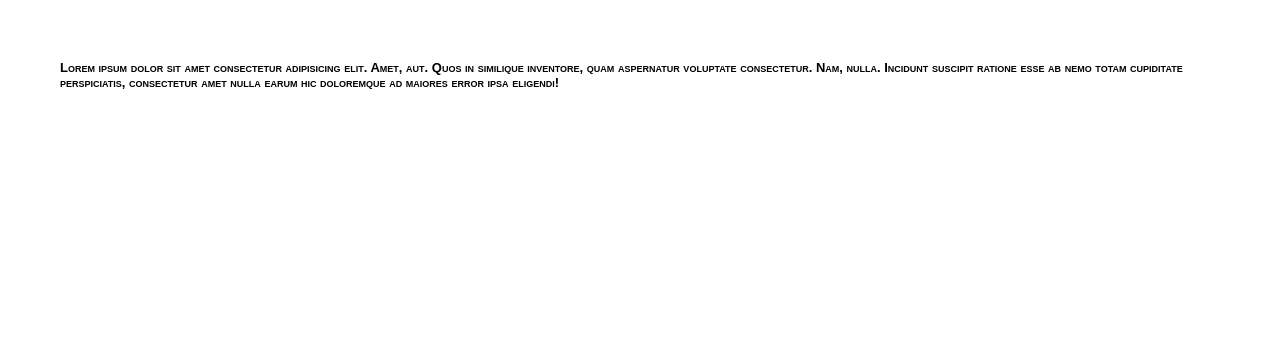
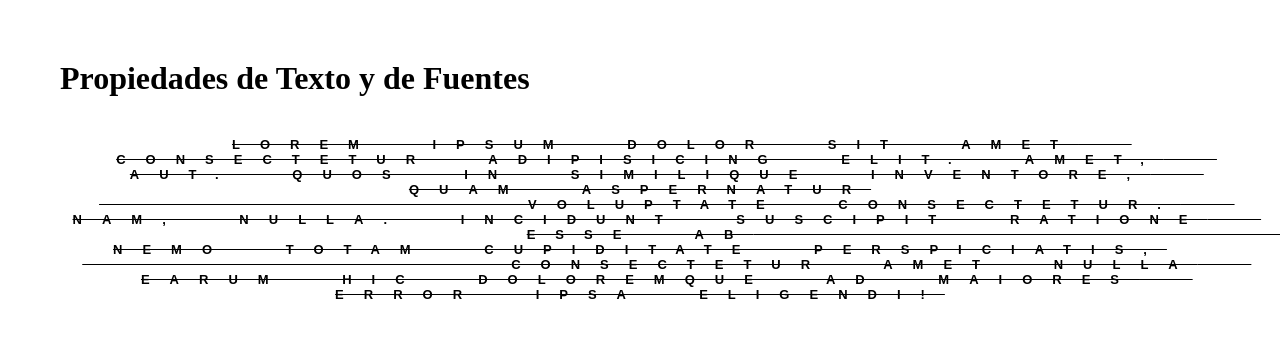
Before and after one commit to MarioVeroi/Curso-Programacion-Web, a plain HTML site: page Curso CSS/practica13.html in a window 1280 px wide. Drawn offline with Linux system fonts and the light colour scheme.

Commit message:
Agregando contenido de Propiedades de Texto y Fuentes

```diff
--- a/Curso CSS/CSS/style13.css
+++ b/Curso CSS/CSS/style13.css
@@ -9,4 +9,11 @@ p{
     font-weight: 900;
     font-size: small;
     font-variant: small-caps; /*Permite que esten en mayusculas, Pero conservando su tamaño*/
+    text-indent: 30px;
+    text-transform:  uppercase;
+    white-space: pre-wrap;
+    word-spacing: 30px;
+    letter-spacing: 20px;
+    text-align: center;
+    text-decoration: line-through;
 }
--- a/Curso CSS/practica13.html
+++ b/Curso CSS/practica13.html
@@ -9,8 +9,10 @@
 </head>
 
 <body>
+
+    <h1>Propiedades de Texto y de Fuentes</h1>
     <p>Lorem ipsum dolor sit amet consectetur adipisicing elit. Amet, aut. Quos in similique inventore, quam aspernatur
-        voluptate consectetur. Nam, nulla. Incidunt suscipit ratione esse ab nemo totam cupiditate perspiciatis,
+        voluptate consectetur. Nam, nulla. Incidunt suscipit ratione esse ab                 nemo totam cupiditate perspiciatis,
         consectetur amet nulla earum hic doloremque ad maiores error ipsa eligendi!</p>
 </body>
 
```
